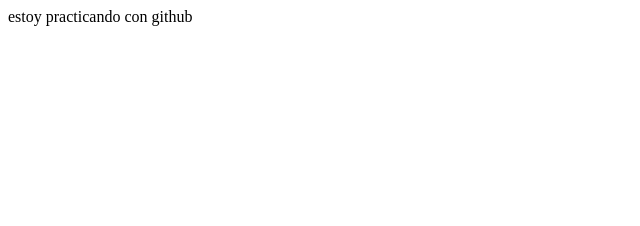
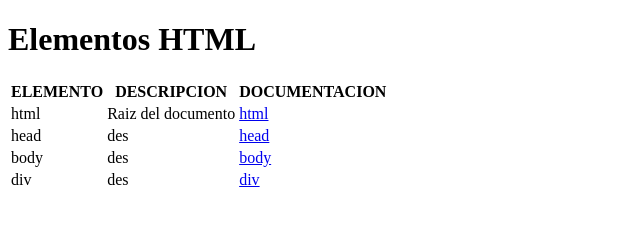
Before and after one commit to youngwoanglee13/mi_manual, a plain HTML site: page index.html in a window 1280 px wide. Shown: the whole page, without its empty margins (0-640 px from the left). Drawn offline with Linux system fonts and the light colour scheme.

Commit message:
agrega css

```diff
--- a/index.html
+++ b/index.html
@@ -4,9 +4,41 @@
     <meta charset="UTF-8">
     <meta http-equiv="X-UA-Compatible" content="IE=edge">
     <meta name="viewport" content="width=device-width, initial-scale=1.0">
-    <title>Mi pagina nueva</title>
+    <title>Mi Manual</title>
 </head>
 <body>
-    <div>estoy practicando con github</div>
+    <h1>Elementos HTML</h1>
+    <table>
+        <thead>
+           <tr>
+                <th>ELEMENTO</th>
+                <th>DESCRIPCION</th>
+                <th>DOCUMENTACION</th>
+           </tr>
+        </thead>
+        <tbody>
+            <tr>
+                <td>html</td>
+                <td>Raiz del documento</td>
+                <td><a href="https://developer.mozilla.org/en-US/docs/Web/HTML/Element/html" target="_blank">html</a></td>
+            </tr>
+            <tr>
+                <td>head</td>
+                <td>des</td>
+                <td><a href="https://developer.mozilla.org/en-US/docs/Web/HTML/Element/head" target="_blank">head</a></td>
+            </tr>
+            <tr>
+                <td>body</td>
+                <td>des</td>
+                <td><a href="https://developer.mozilla.org/en-US/docs/Web/HTML/Element/body" target="_blank">body</a></td>
+            </tr>
+            <tr>
+                <td>div</td>
+                <td>des</td>
+                <td><a href="https://developer.mozilla.org/en-US/docs/Web/HTML/Element/div" target="_blank">div</a></td>
+            </tr>
+
+        </tbody>
+    </table>
 </body>
 </html><!DOCTYPE html>
```
Also changed, not shown: estilo1.css (added).
